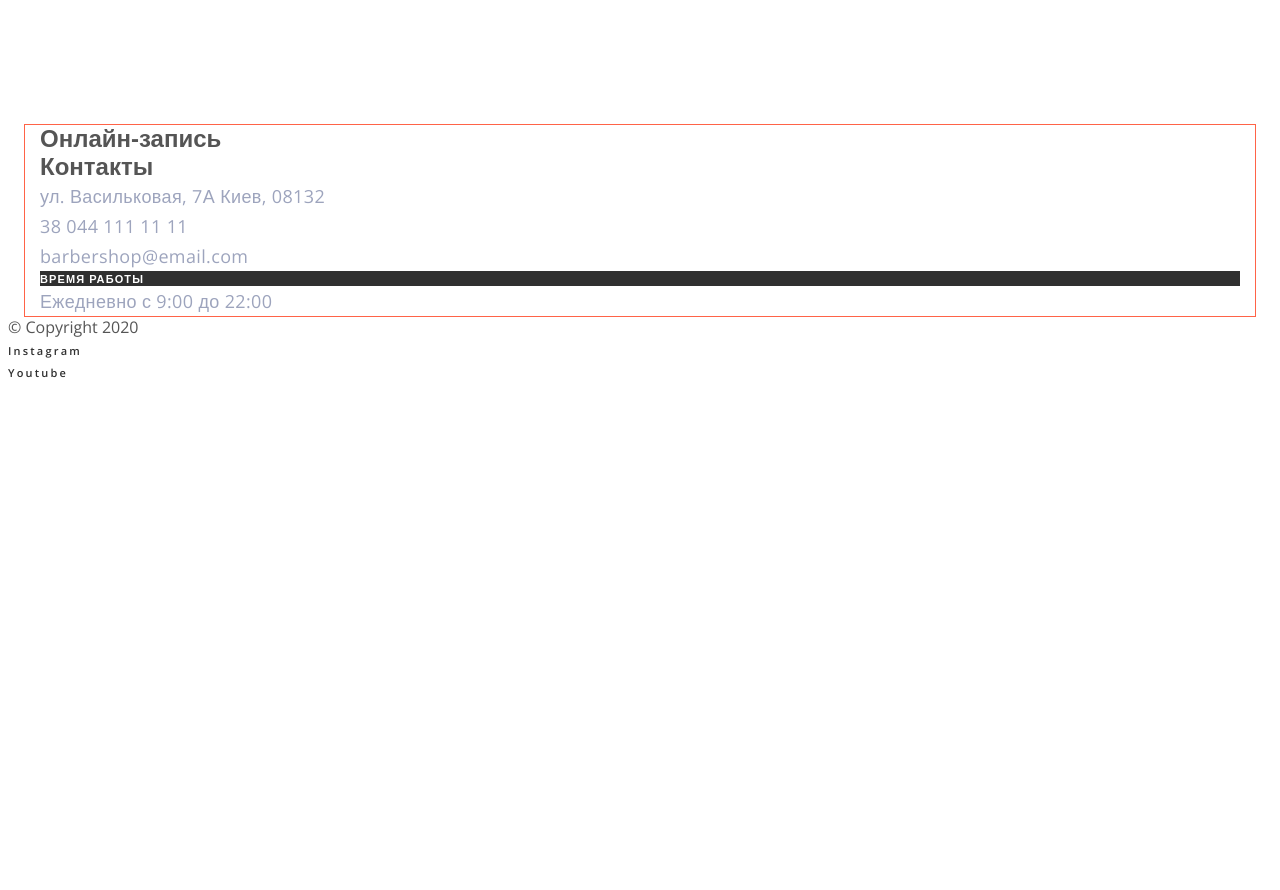
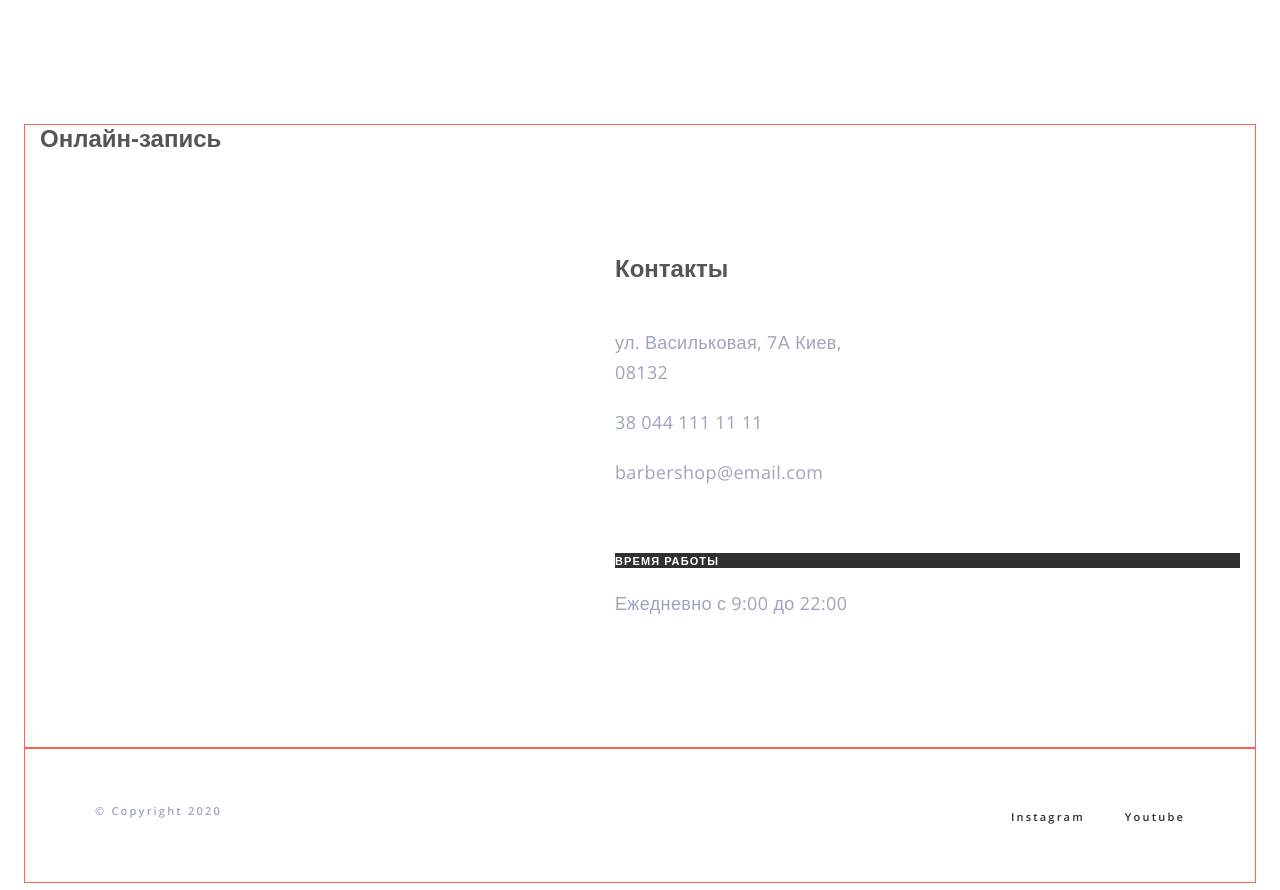
Before and after one commit to Svetlana210/Barbershop, a plain HTML site: page index.html in a window 1280 px wide. Shown: the part 4040-4930 px from the top of the page. Before the commit the page ends 4430 px from the top, so only its background shows below. Drawn offline with nearby package versions, Linux system fonts and the light colour scheme.

Commit message:
correction 2

```diff
--- a/css/styles.css
+++ b/css/styles.css
@@ -342,17 +342,30 @@ img {
   gap: 30px;
   justify-content: center;
 }
-/* FOOTER */
-.footer-title {
-  color: var(--text-white-color);
-  background-color: #303030;
-
-  font-size: 42px;
-  line-height: 1.17;
-  letter-spacing: 0.05em;
+/* PORTFOLIO */
+/* CONTACTS */
+.contacts {
+  display: flex;
 }
-.footer-address,
-.footer-contact {
+.contact-info-section {
+  width: 625px;
+  margin-left: auto;
+  padding-top: 130px;
+  padding-bottom: 130px;
+  padding-left: 100px;
+}
+.contact-title {
+  margin-bottom: 44px;
+}
+.contact-item:not(:last-child) {
+  margin-bottom: 20px;
+}
+.contact-list {
+  max-width: 230px;
+  margin-bottom: 66px;
+}
+.contact-address,
+.contact-info {
   color: var(--table-text-color);
 
   font-size: 18px;
@@ -360,15 +373,16 @@ img {
   letter-spacing: 0.02em;
   font-style: normal;
 }
-.footer-address:hover,
-.footer-address:focus {
+.contact-address:hover,
+.contact-address:focus {
   color: var(--accent-color);
 }
-.footer-contact:hover,
-.footer-contact:focus {
+.contact-info:hover,
+.contact-info:focus {
   color: var(--accent-color);
 }
-.footer-subtitle {
+.contact-subtitle {
+  margin-bottom: 20px;
   color: var(--text-white-color);
   background-color: #303030;
 
@@ -378,11 +392,30 @@ img {
   letter-spacing: 0.1em;
   text-transform: uppercase;
 }
-.footer-text {
+.contact-text {
   color: var(--table-text-color);
 
   font-size: 18px;
   line-height: 1.67;
   letter-spacing: 0.02em;
 }
+/* CONTACTS */
 /* FOOTER */
+.footer-container {
+  display: flex;
+  justify-content: space-between;
+  padding: 56px 55px;
+}
+.footer-network-list {
+  display: flex;
+}
+.footer-network-item:not(:last-child) {
+  margin-right: 40px;
+}
+.footer-text {
+  color: var(--table-text-color);
+  font-weight: 600;
+  font-size: 11px;
+  line-height: 1.36;
+  letter-spacing: 0.2em;
+}
--- a/index.html
+++ b/index.html
@@ -287,56 +287,64 @@
           </ul>
         </div>
       </section>
+      <!-- CONTACTS -->
+      <section>
       <div class="container">
-      <div id="contacts">
+      <div class="contacts">
         <!--CONTACT FORM-->
         <section>
           <h2>Онлайн-запись</h2>
         </section>
         <!--CONTACT INFO-->
-        <section>
-          <h2>Контакты</h2>
+        <section class="contact-info-section">
+          <h2 class="contact-title">Контакты</h2>
           <address>
-            <ul>
-              <li>
+            <ul class="contact-list">
+              <li class="contact-item">
                 <a
                   href="https://goo.gl/maps/Fjr7X9AUUXjCh4fy8"
                   target="_blank"
                   rel="noopener nofollow"
-                  class="footer-address link"
+                  class="contact-address link"
                   >ул. Васильковая, 7А Киев, 08132</a
                 >
               </li>
-              <li>
-                <a href="tel:380441111111" class="footer-contact link"
+              <li class="contact-item">
+                <a href="tel:380441111111" class="contact-info link"
                   >38 044 111 11 11</a
                 >
               </li>
-              <li>
+              <li class="contact-item">
                 <a
                   href="mailto:barbershop@email.com"
-                  class="footer-contact link"
+                  class="contact-info link"
                   >barbershop@email.com</a
                 >
               </li>
             </ul>
           </address>
-          <h3 class="footer-subtitle">время работы</h3>
-          <p class="footer-text">Ежедневно с 9:00 до 22:00</p>
+          <h3 class="contact-subtitle">время работы</h3>
+          <p class="contact-text">Ежедневно с 9:00 до 22:00</p>
         </section>
       </div>
+    </div>
+    </section>
     </main>
     <!--FOOTER-->
     <footer class="footer">
-      <p>© Copyright 2020</p>
-      <ul class="network-list">
-        <li lang="en" class="network-item">
+      <div class="container">
+        <div class="footer-container">
+      <p class="footer-text">© Copyright 2020</p>
+      <ul class=" footer-network-list">
+        <li lang="en" class="footer-network-item">
           <a href="#" class="network-link link">Instagram</a>
         </li>
-        <li lang="en" class="network-item">
+        <li lang="en" class="footer-network-item">
           <a href="#" class="network-link link">Youtube</a>
         </li>
       </ul>
+      </div>
+      </div>
     </footer>
     </div>
   </body>
```
